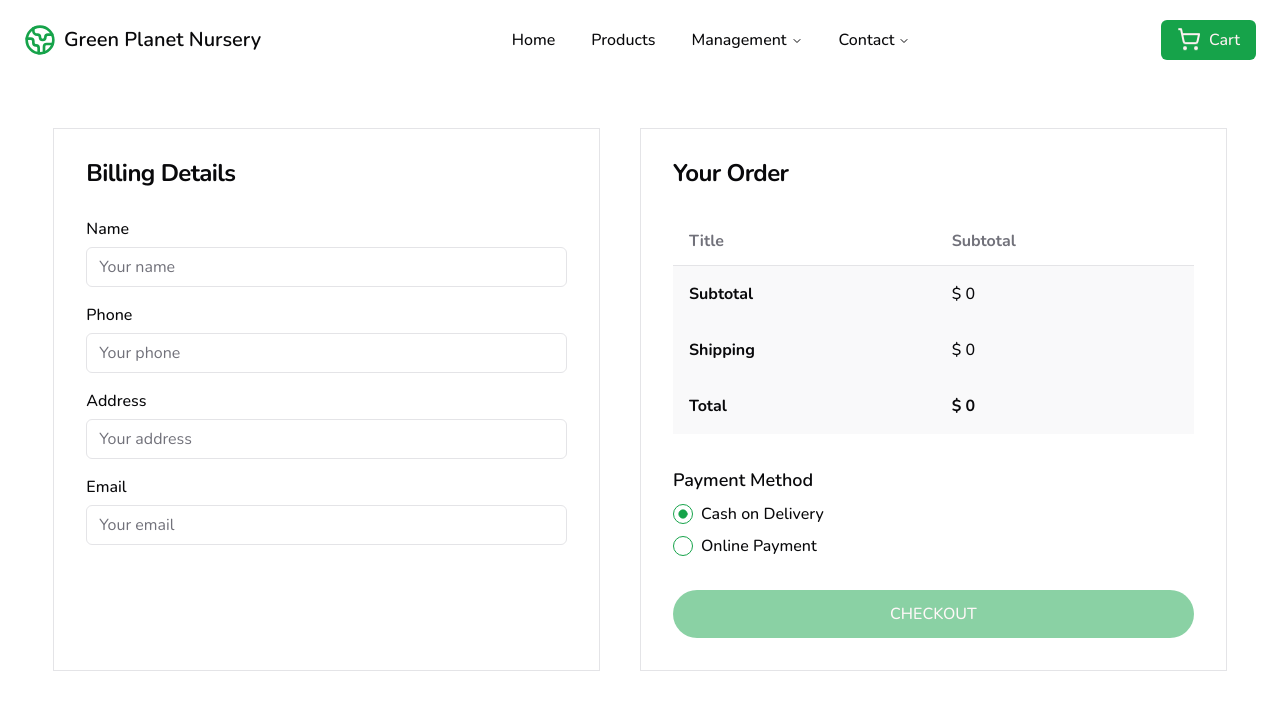
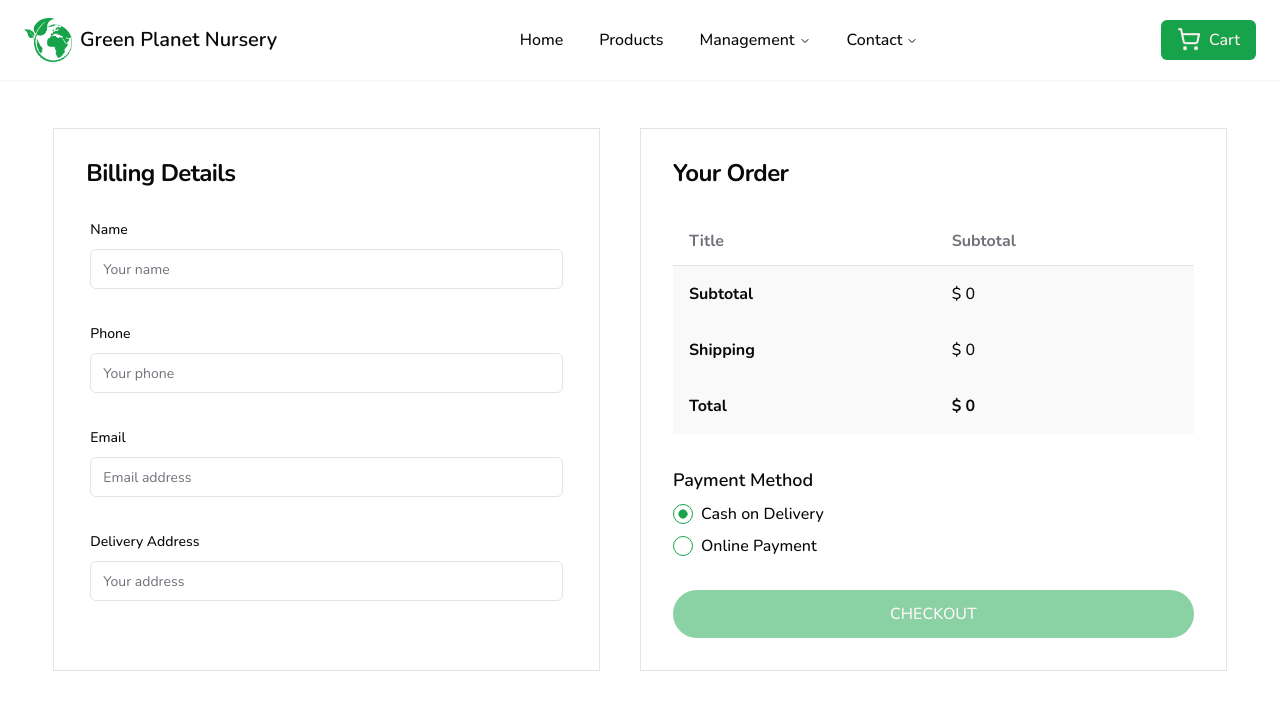
Before and after one commit to Rahad-Ullah/Green-Planet-Nursery, a React (Vite) app: page /checkout in a window 1280 px wide. Shown: the top 710 px of the page. Built offline with nearby package versions, Linux system fonts and the light colour scheme.

Commit message:
Form validation is implemented in the checkout form

```diff
--- a/index.html
+++ b/index.html
@@ -3,7 +3,7 @@
 
 <head>
   <meta charset="UTF-8" />
-  <link rel="shortcut icon" href='earth.png' type="image/x-icon">
+  <link rel="shortcut icon" href='green-planet.png' type="image/x-icon">
   <meta name="viewport" content="width=device-width, initial-scale=1.0" />
   <title>Green Planet Nursery</title>
 
--- a/src/components/shared/Navbar.tsx
+++ b/src/components/shared/Navbar.tsx
@@ -1,7 +1,7 @@
 import { Link } from "react-router-dom";
 import { Button } from "../ui/button";
 import { Sheet, SheetContent, SheetTrigger } from "../ui/sheet";
-import { Earth, MenuIcon, ShoppingCart } from "lucide-react";
+import { MenuIcon, ShoppingCart } from "lucide-react";
 import {
   NavigationMenu,
   NavigationMenuContent,
@@ -13,12 +13,13 @@ import {
 import { Badge } from "../ui/badge";
 import { useAppSelector } from "@/redux/hook";
 import { selectCart } from "@/redux/features/cart/cartSlice";
+import logo from '../../../public/green-planet.png'
 
 const Navbar = () => {
   const cartData = useAppSelector(selectCart)
 
   return (
-    <header className="flex h-20 w-full shrink-0 justify-between items-center px-4 md:px-6">
+    <header className="flex h-20 w-full shrink-0 justify-between items-center px-4 md:px-6 shadow-sm sticky">
       <Sheet>
         <SheetTrigger asChild>
           <Button variant="outline" size="icon" className="lg:hidden">
@@ -27,8 +28,8 @@ const Navbar = () => {
           </Button>
         </SheetTrigger>
         <SheetContent side="left">
-          <Link to="#" className="flex items-center gap-2">
-            <Earth className="size-6 text-green-600 animate-spin" />
+          <Link to="/" className="flex items-center gap-2 group">
+            <img src={logo} className="w-10" />
             <span className="text-lg font-semibold">Green Planet</span>
           </Link>
           <nav className="mt-6 grid gap-4">
@@ -60,8 +61,8 @@ const Navbar = () => {
         </SheetContent>
       </Sheet>
       <div className="hidden lg:flex">
-        <Link to="#" className="flex items-center gap-2">
-          <Earth className="size-8 text-green-600" />
+        <Link to="#" className="flex items-center gap-2 group">
+          <img src={logo} className="w-12" />
           <span className="text-xl font-semibold">Green Planet Nursery</span>
         </Link>
       </div>
--- a/src/pages/Checkout/Checkout.tsx
+++ b/src/pages/Checkout/Checkout.tsx
@@ -1,15 +1,4 @@
 import Container from "@/components/shared/Container";
-import {
-  AlertDialog,
-  AlertDialogAction,
-  AlertDialogCancel,
-  AlertDialogContent,
-  AlertDialogDescription,
-  AlertDialogFooter,
-  AlertDialogHeader,
-  AlertDialogTitle,
-  AlertDialogTrigger,
-} from "@/components/ui/alert-dialog";
 import { Button } from "@/components/ui/button";
 import { CardTitle } from "@/components/ui/card";
 import { Input } from "@/components/ui/input";
@@ -32,12 +21,35 @@ import { calculation } from "@/utils/calculation";
 import { XIcon } from "lucide-react";
 import { useState } from "react";
 import { toast } from "sonner";
+import { zodResolver } from "@hookform/resolvers/zod";
+import { useForm } from "react-hook-form";
+import { z } from "zod";
+import {
+  Form,
+  FormControl,
+  FormField,
+  FormItem,
+  FormLabel,
+  FormMessage,
+} from "@/components/ui/form";
+
+// form validation shema
+const formValidationSchema = z.object({
+  name: z.string().min(3, {
+    message: "Name must be at least 3 characters.",
+  }),
+  phone: z.string().min(11, {
+    message: "Phone must be at least 11 digit.",
+  }),
+  address: z.string().min(5, {
+    message: "Address must be at least 5 characters.",
+  }),
+  email: z.string().email().min(1, {
+    message: "Email must be a valid email address.",
+  }),
+});
 
 const Checkout = () => {
-  const [name, setName] = useState("");
-  const [phone, setPhone] = useState("");
-  const [address, setAddress] = useState("");
-  const [email, setEmail] = useState("");
   const [paymentMethod, setPaymentMethod] = useState("COD");
 
   const cartData = useAppSelector(selectCart);
@@ -51,11 +63,33 @@ const Checkout = () => {
     price: item?.product?.price,
   }));
 
+  // define form
+  const form = useForm<z.infer<typeof formValidationSchema>>({
+    resolver: zodResolver(formValidationSchema),
+    defaultValues: {
+      name: "",
+      phone: "",
+      address: "",
+      email: "",
+    },
+  });
+
+  // submit order handler
+  async function handlePlaceOrder(
+    values: z.infer<typeof formValidationSchema>
+  ) {
+    toast.loading("Order creating...", { id: "order" });
+    // check if the cart not empty
+    if (!cartFomateData.length) {
+      toast.error("No item added to cart", { id: "order" });
+      return;
+    }
+
     const orderData = {
-    name,
-    phone,
-    address,
-    email,
+      name: values?.name,
+      phone: values?.phone,
+      address: values?.address,
+      email: values?.email,
       subTotal,
       shipping,
       total,
@@ -64,24 +98,19 @@ const Checkout = () => {
       products: cartFomateData,
     };
 
-  const handlePlaceOrder = async () => {
-    // check if the cart not empty
-    if (!cartFomateData.length) {
-      toast.error("No item added to cart");
-      return;
-    }
-
     try {
       const res = await createOrder(orderData).unwrap();
       if (res.success) {
-        toast.success("Order placed successfully");
+        toast.success("Order placed successfully", { id: "order" });
         dispatch(resetState());
         dispatch(productsApi.util.resetApiState());
+        form.reset()
       }
     } catch (error) {
+      toast.error("Something went wrong", { id: "order" });
       console.log(error);
     }
-  };
+  }
 
   return (
     <Container>
@@ -89,62 +118,78 @@ const Checkout = () => {
         {/* billing details */}
         <div className="border p-8 flex-1">
           <CardTitle className="mb-8 font-bold">Billing Details</CardTitle>
-          <form>
-            <div className="grid w-full items-center gap-4">
-              <div className="flex flex-col space-y-1.5">
-                <Label htmlFor="name" className="text-base">
-                  Name
-                </Label>
+          <Form {...form}>
+            <form
+              // onSubmit={form.handleSubmit(handlePlaceOrder)}
+              className="space-y-8 px-1"
+            >
+              <FormField
+                control={form.control}
+                name="name"
+                render={({ field }) => (
+                  <FormItem>
+                    <FormLabel>Name</FormLabel>
+                    <FormControl>
+                      <Input placeholder="Your name" {...field} />
+                    </FormControl>
+                    <FormMessage />
+                  </FormItem>
+                )}
+              />
+              <FormField
+                control={form.control}
+                name="phone"
+                render={({ field }) => (
+                  <FormItem>
+                    <FormLabel>Phone</FormLabel>
+                    <FormControl>
+                      <Input placeholder="Your phone" {...field} />
+                    </FormControl>
+                    <FormMessage />
+                  </FormItem>
+                )}
+              />
+              <FormField
+                control={form.control}
+                name="email"
+                render={({ field }) => (
+                  <FormItem>
+                    <FormLabel>Email</FormLabel>
+                    <FormControl>
                       <Input
-                  onChange={(e) => setName(e.target.value)}
-                  id="name"
-                  placeholder="Your name"
-                  className="text-base"
+                        placeholder="Email address"
+                        {...field}
+                        type="email"
                       />
+                    </FormControl>
+                    <FormMessage />
+                  </FormItem>
+                )}
+              />
+              <FormField
+                control={form.control}
+                name="address"
+                render={({ field }) => (
+                  <FormItem>
+                    <FormLabel>Delivery Address</FormLabel>
+                    <FormControl>
+                      <Input
+                        placeholder="Your address"
+                        {...field}
+                        type="text"
+                      />
+                    </FormControl>
+                    <FormMessage />
+                  </FormItem>
+                )}
+              />
+            </form>
+          </Form>
         </div>
-              <div className="flex flex-col space-y-1.5">
-                <Label htmlFor="phone" className="text-base">
-                  Phone
-                </Label>
-                <Input
-                  onChange={(e) => setPhone(e.target.value)}
-                  id="phone"
-                  placeholder="Your phone"
-                  className="text-base"
-                />
-              </div>
-              <div className="flex flex-col space-y-1.5">
-                <Label htmlFor="address" className="text-base">
-                  Address
-                </Label>
-                <Input
-                  onChange={(e) => setAddress(e.target.value)}
-                  id="address"
-                  placeholder="Your address"
-                  className="text-base"
-                />
-              </div>
-              <div className="flex flex-col space-y-1.5">
-                <Label htmlFor="email" className="text-base">
-                  Email
-                </Label>
-                <Input
-                  onChange={(e) => setEmail(e.target.value)}
-                  id="email"
-                  type="email"
-                  placeholder="Your email"
-                  className="text-base"
-                />
-              </div>
-            </div>
-          </form>
-        </div>
+        {/* Order Details section */}
         <div className="w-full md:w-1/2 p-8 border">
           <CardTitle className="mb-8 font-bold">Your Order</CardTitle>
           <Table className="text-base">
-            {/* {cartData.length < 1 && (
-              <TableCaption className="text-lg">No Item Added</TableCaption>
-            )} */}
             <TableHeader>
               <TableRow>
                 <TableHead className="font-bold">Title</TableHead>
@@ -202,31 +247,13 @@ const Checkout = () => {
             </div>
           </RadioGroup>
           <div className="mt-8">
-            <AlertDialog>
-              <AlertDialogTrigger className="w-full">
             <Button
               disabled={cartData.length < 1}
               className="w-full text-base py-6 rounded-full"
+              onClick={form.handleSubmit(handlePlaceOrder)}
             >
               CHECKOUT
             </Button>
-              </AlertDialogTrigger>
-              <AlertDialogContent>
-                <AlertDialogHeader>
-                  <AlertDialogTitle>Are you sure?</AlertDialogTitle>
-                  <AlertDialogDescription>
-                    This action cannot be undone. This will permanently submit
-                    an order to our servers.
-                  </AlertDialogDescription>
-                </AlertDialogHeader>
-                <AlertDialogFooter>
-                  <AlertDialogCancel>Cancel</AlertDialogCancel>
-                  <AlertDialogAction onClick={handlePlaceOrder}>
-                    Continue
-                  </AlertDialogAction>
-                </AlertDialogFooter>
-              </AlertDialogContent>
-            </AlertDialog>
           </div>
         </div>
       </div>
--- a/src/pages/Management/Management.tsx
+++ b/src/pages/Management/Management.tsx
@@ -41,7 +41,7 @@ const Management = () => {
 
   return (
     <Container>
-      <div className="my-4 flex flex-wrap justify-between">
+      <div className="my-4 flex flex-wrap justify-between mt-12">
         <AddForm />
         <div className="flex flex-wrap items-center gap-2">
           <AddCategoryForm />
--- a/src/pages/Products/Products.tsx
+++ b/src/pages/Products/Products.tsx
@@ -55,7 +55,7 @@ const Products = () => {
 
   return (
     <Container>
-      <h1 className="text-3xl md:text-4xl font-bold text-center py-6 pb-10">
+      <h1 className="text-3xl md:text-4xl font-bold text-center py-6 mt-10 pb-10">
         Our Products
       </h1>
       {/* Search space */}
```
Also changed, not shown: public/green-planet.png (added). Lines whose indentation alone changed are shown as unchanged.
